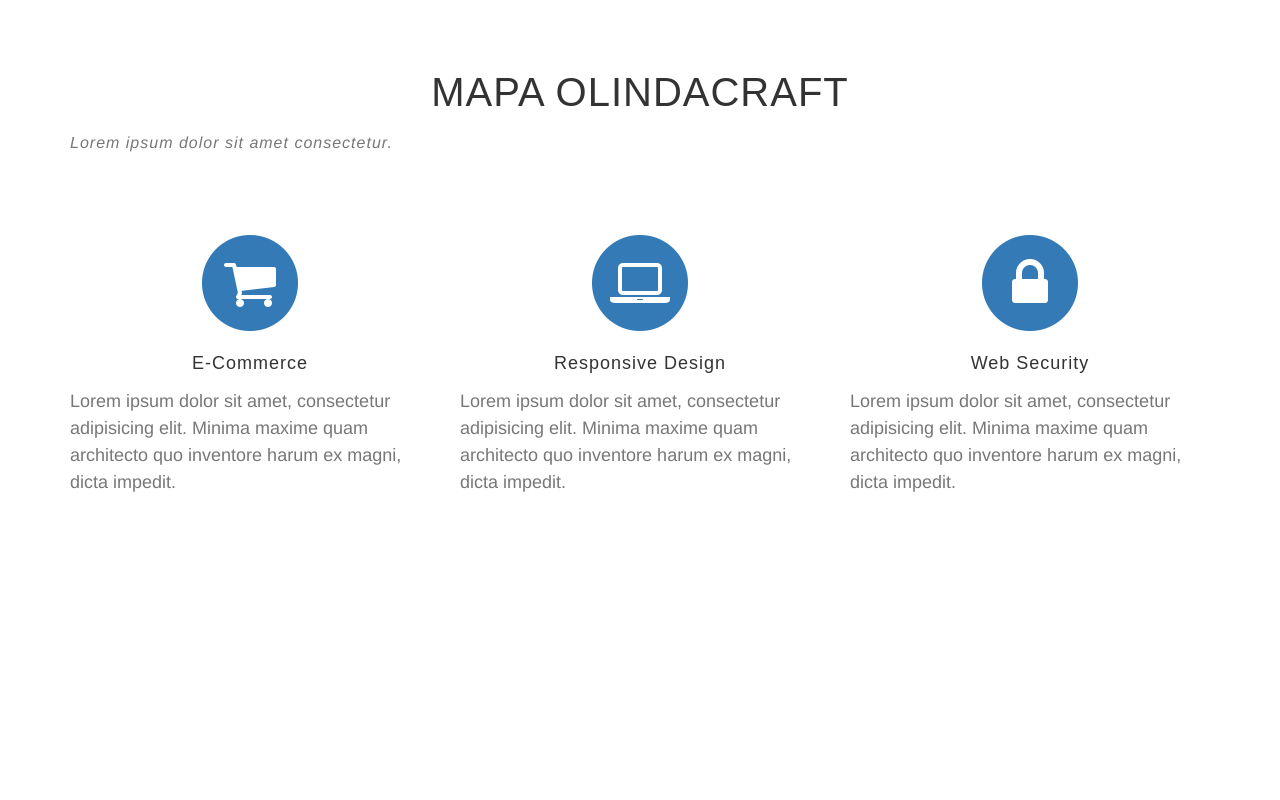
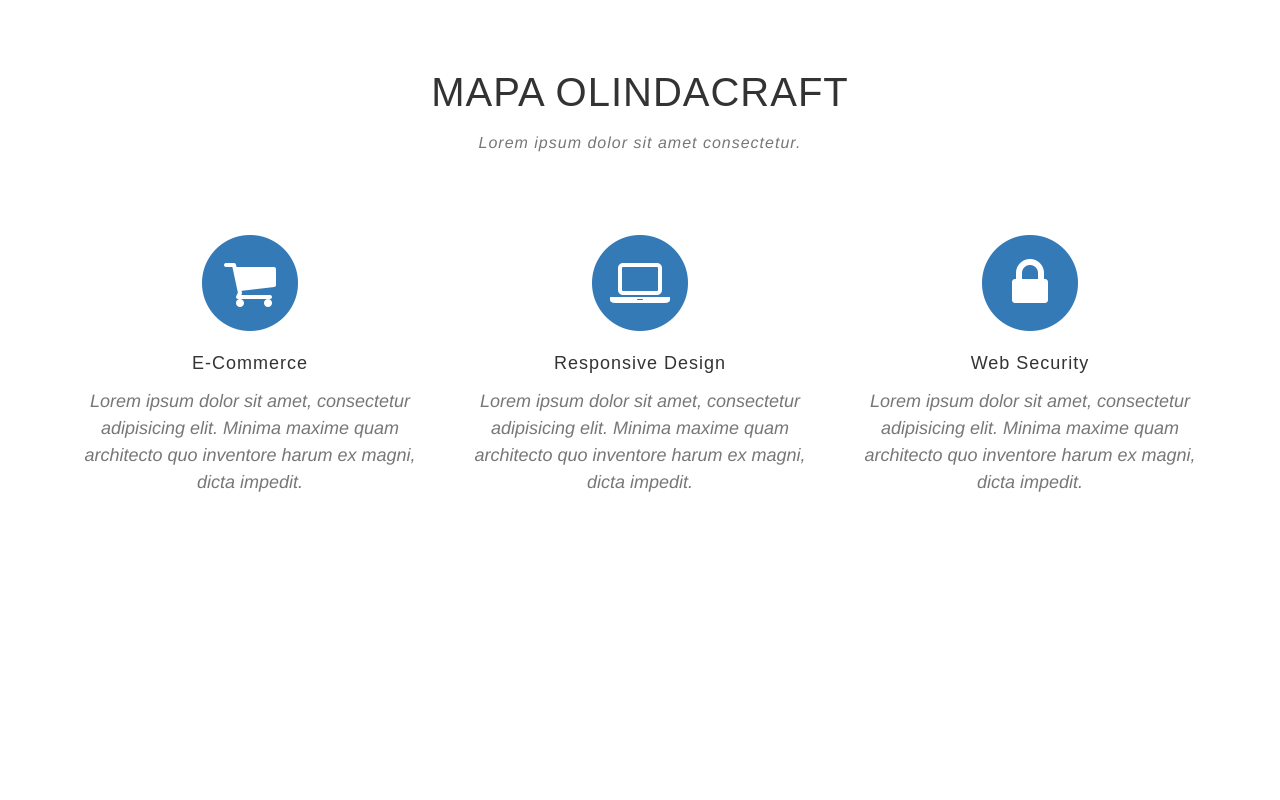
Before and after one commit to SrtaCamelo/OlindaCraft-Projeto, a website: page index.html in a window 1280 px wide. Shown: the part 880-1680 px from the top of the page. Drawn offline with nearby package versions, Linux system fonts and the light colour scheme; a web font is replaced by a local one.

Commit message:
Update OlindaCraft.css

```diff
--- a/css/OlindaCraft.css
+++ b/css/OlindaCraft.css
@@ -437,7 +437,8 @@ header .device-container .screen img {
 /* Textos do Sobre */
 
 .text-muted{
-	text-align: left;
+	text-align: center;
+  	font-style: italic;
 }
 .PrimaryTitle{
 	text-align: left;
```
